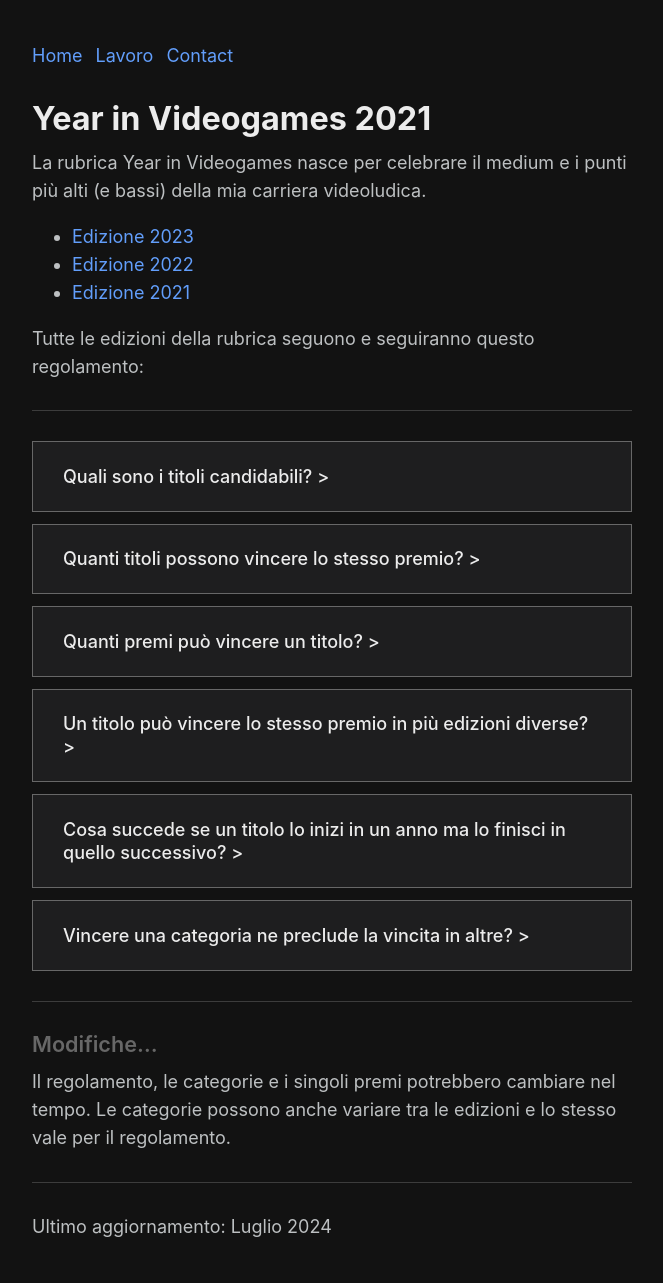
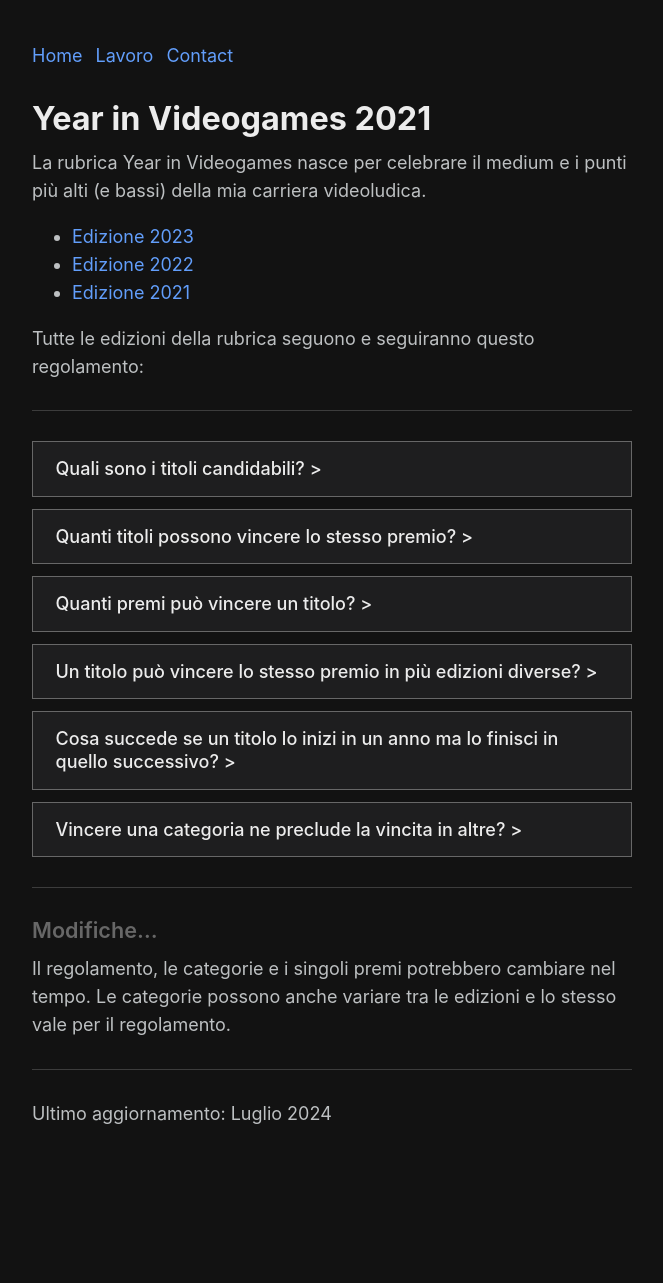
Before and after one commit to KiritoKitto/kiritokitto.github.io, a Jekyll site: the page built from page/Year in Videogames.md, in a window 1280 px wide. Shown: the whole page, without its empty margins (308-971 px from the left). Built offline with Jekyll 4.4.1, drawn with Linux system fonts in a browser that asks for light colours; some web fonts are replaced; our own code applies the rules of GitHub Pages for plain Markdown files; after the commit the page ends 1170 px from its top, so only the background shows below that.

Commit message:
Padding Fix

```diff
--- a/css/style.css
+++ b/css/style.css
@@ -110,7 +110,7 @@ details {
   border-style: solid;
   background-color: var(--color-background-secondary);
   line-height: 1.3;
-  padding: calc(var(--padding)*1.5) calc(var(--padding)*2);
+  padding: var(--padding) calc(var(--padding)*1.5);
   color: var(--color-secondary);
   margin: var(--margin-light) 0px;
 }
```
